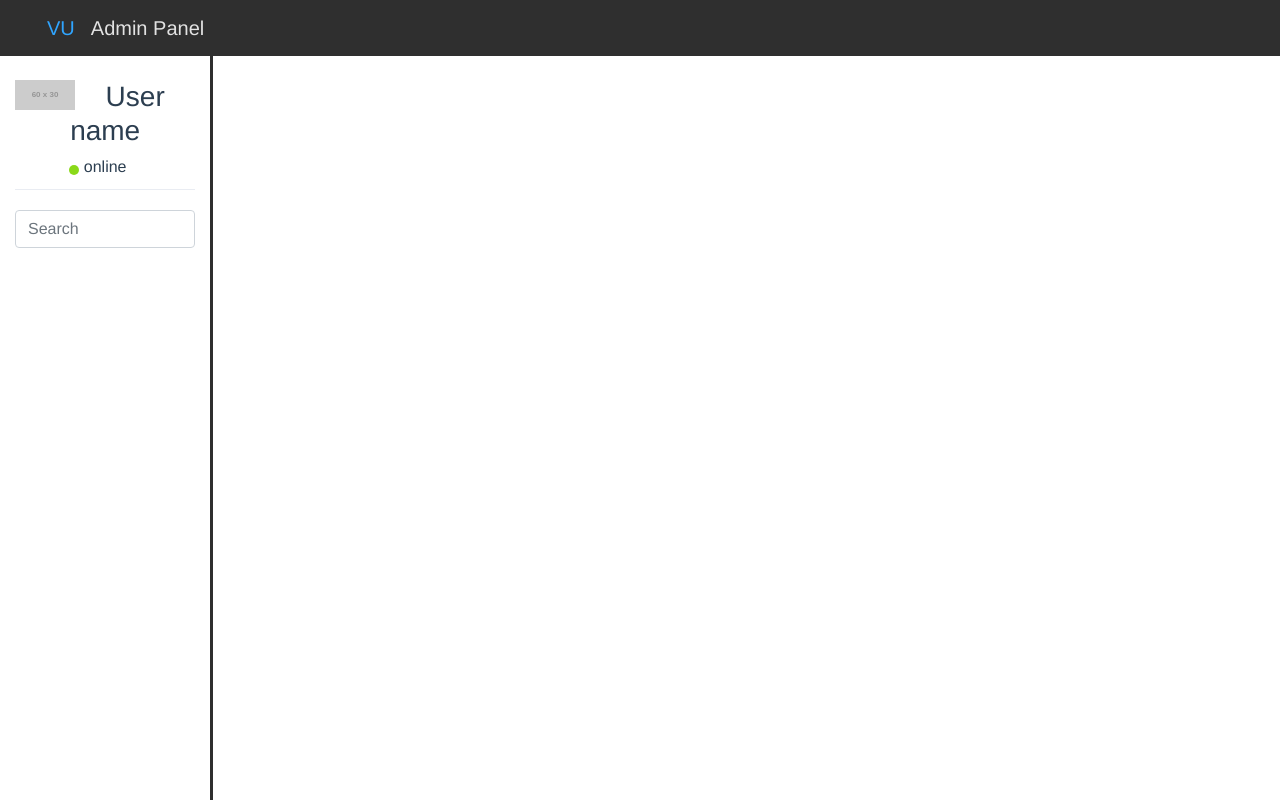
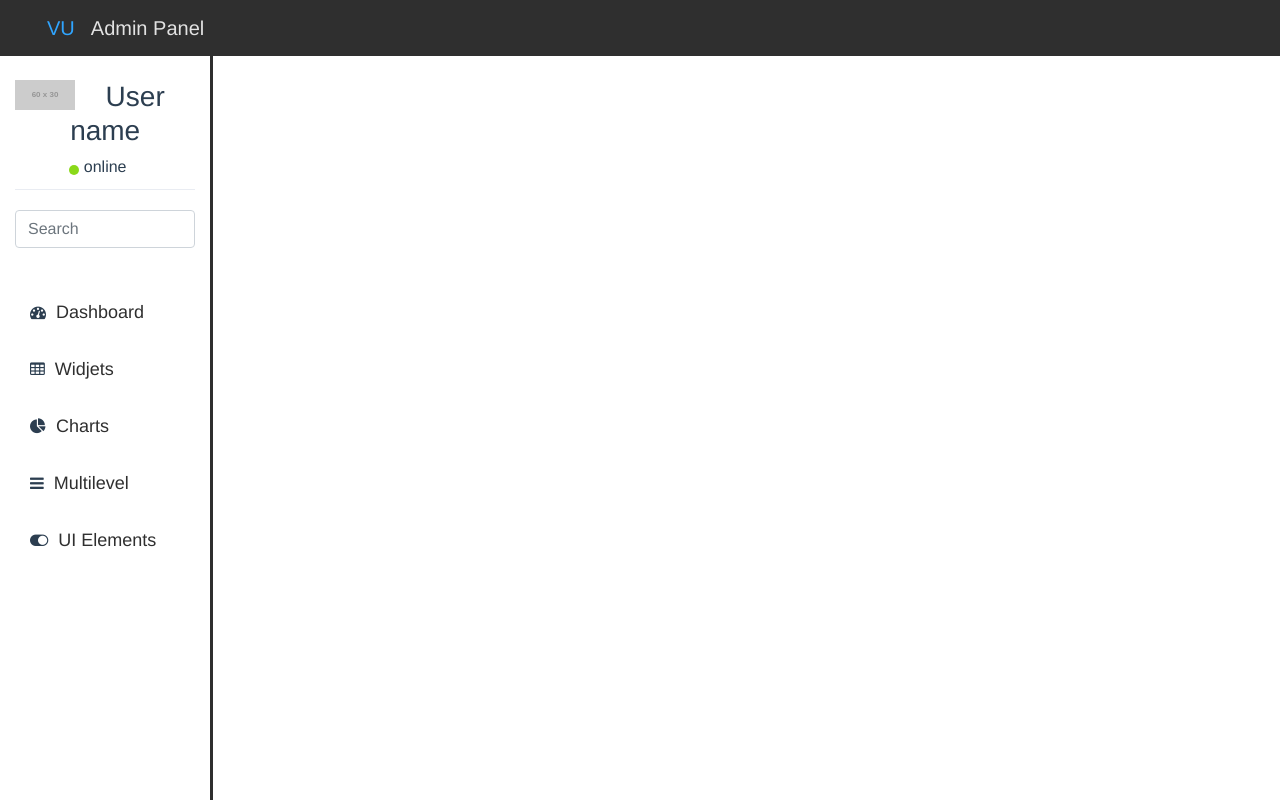
Before and after one commit to vumanskyi/vue-theme, a Vue app: page / in a window 1280 px wide. Built offline with nearby package versions, Linux system fonts and the light colour scheme.

Commit message:
Add fontawesome. Build sidebar list

```diff
--- a/package.json
+++ b/package.json
@@ -8,7 +8,12 @@
     "lint": "vue-cli-service lint"
   },
   "dependencies": {
+    "@fortawesome/fontawesome-svg-core": "^1.2.12",
+    "@fortawesome/free-solid-svg-icons": "^5.6.3",
+    "@fortawesome/vue-fontawesome": "^0.1.4",
     "bootstrap": "^4.2.1",
+    "i": "^0.3.6",
+    "npm": "^6.5.0",
     "vue": "^2.5.17"
   },
   "devDependencies": {
--- a/public/index.html
+++ b/public/index.html
@@ -5,6 +5,7 @@
     <meta http-equiv="X-UA-Compatible" content="IE=edge">
     <meta name="viewport" content="width=device-width,initial-scale=1.0">
     <link rel="icon" href="<%= BASE_URL %>favicon.ico">
+    <link rel="stylesheet" href="https://stackpath.bootstrapcdn.com/font-awesome/4.7.0/css/font-awesome.min.css">
     <title>vue-theme</title>
   </head>
   <body>
--- a/src/components/layout/SidebarComponent.vue
+++ b/src/components/layout/SidebarComponent.vue
@@ -3,18 +3,21 @@
 
         <ProfileComponent/>
         <SearchComponent/>
+        <ListComponent/>
     </div>
 </template>
 
 <script>
     import ProfileComponent from './sidebar/ProfileComponent';
     import SearchComponent from './sidebar/SearchComponent';
+    import ListComponent from './sidebar/ListComponent';
 
     export default {
         name: "SidebarComponent",
         components: {
             ProfileComponent,
-            SearchComponent
+            SearchComponent,
+            ListComponent
         }
     }
 </script>
--- /dev/null
+++ b/src/components/layout/sidebar/IconComponent.vue
@@ -0,0 +1,14 @@
+<template>
+    <i :class="item" aria-hidden="true"></i>
+</template>
+
+<script>
+    export default {
+        name: "IconComponent",
+        props: ["item"]
+    }
+</script>
+
+<style scoped>
+
+</style>
--- /dev/null
+++ b/src/components/layout/sidebar/ListComponent.vue
@@ -0,0 +1,32 @@
+<template>
+    <ul class="sidebar-list">
+        <li v-for="list in sidebar" v-if="list.active">
+            <IconComponent v-if="list.icon" :item="list.icon"/>
+            <a :href="list.link">{{list.name}}</a>
+
+            <!--<ul v-if="list.children" class="hide">-->
+                <!--<li></li>-->
+            <!--</ul>-->
+        </li>
+    </ul>
+</template>
+
+<script>
+    import IconComponent from './IconComponent';
+
+    export default {
+        name: "Lists",
+        computed: {
+            sidebar() {
+                return this.$store.getters.getSidebarList;
+            }
+        },
+        components: {
+            IconComponent
+        }
+    }
+</script>
+
+<style scoped>
+
+</style>
--- a/src/main.js
+++ b/src/main.js
@@ -5,4 +5,4 @@
 
 new Vue({
   render: h => h(App),
-}).$mount('#app');
+}).$mount('#app')
--- a/src/styles/_content.scss
+++ b/src/styles/_content.scss
@@ -53,4 +53,27 @@
     padding: 10px 0;
     margin: 10px 0;
   }
+
+  .sidebar-list {
+    list-style: none;
+    li {
+      padding: 15px;
+      text-align: left;
+      a {
+        color: $bg-color;
+        font-size: 1.125rem;
+        padding: 10px;
+        &:hover {
+          text-decoration: none;
+        }
+      }
+      &:hover {
+          background: $brand-color;
+          cursor: pointer;
+          a {
+            color: #fff;
+          }
+      }
+    }
+  }
 }
--- a/src/vuex/getters.js
+++ b/src/vuex/getters.js
@@ -10,7 +10,7 @@
     },
     getProfileStatus(state) {
         let status = state.status;
-        console.log(status);
+
         if (!status) {
             return 'offline';
         }
@@ -20,5 +20,8 @@
     },
     getProfileImage(state) {
         return state.profile_image;
+    },
+    getSidebarList(state) {
+        return state.sidebar_list;
     }
 }
--- a/src/vuex/state.js
+++ b/src/vuex/state.js
@@ -3,5 +3,57 @@
     title: 'Admin Panel',
     profile_image: 'https://placehold.it/60/30a5ff/fff',
     username: 'User name',
-    status: '1'
+    status: '1',
+    sidebar_list: [
+        {
+            name: 'Dashboard',
+            icon: 'fa fa-tachometer',
+            link: '#',
+            active: 1,
+        },
+        {
+            name: 'Widjets',
+            icon: 'fa fa-table',
+            link: '#',
+            active: 1,
+        },
+        {
+            name: 'Charts',
+            icon: 'fa fa-pie-chart',
+            link: '#',
+            active: 1,
+        },
+        {
+            name: 'Multilevel',
+            icon: 'fa fa-bars',
+            link: '#',
+            active: 1,
+            children: [
+                {
+                    name: 'Subitem1',
+                    icon:'',
+                    link: '#',
+                    active: 1
+                },
+                {
+                    name: 'Subitem2',
+                    icon:'',
+                    link: '#',
+                    active: 1
+                },
+                {
+                    name: 'Subitem3',
+                    icon:'',
+                    link: '#',
+                    active: 1
+                }
+            ]
+        },
+        {
+            name: 'UI Elements',
+            icon: 'fa fa-toggle-on',
+            link: '#',
+            active: 1,
+        }
+    ]
 }
```
Also changed, not shown: src/components/ListComponent.vue (deleted, +0 -13 lines), 1 other file (tests, documents, lock files or other folders).
